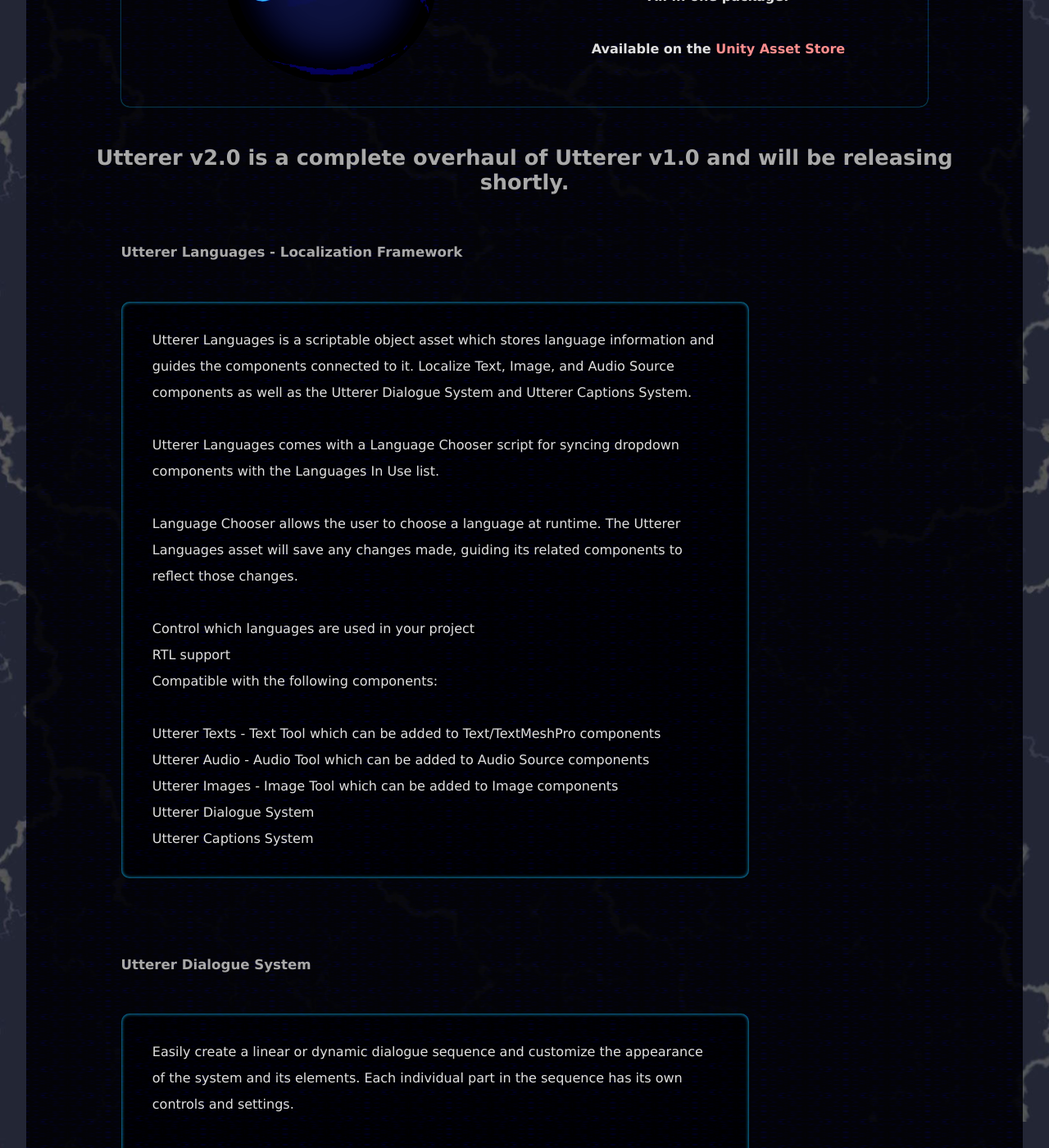
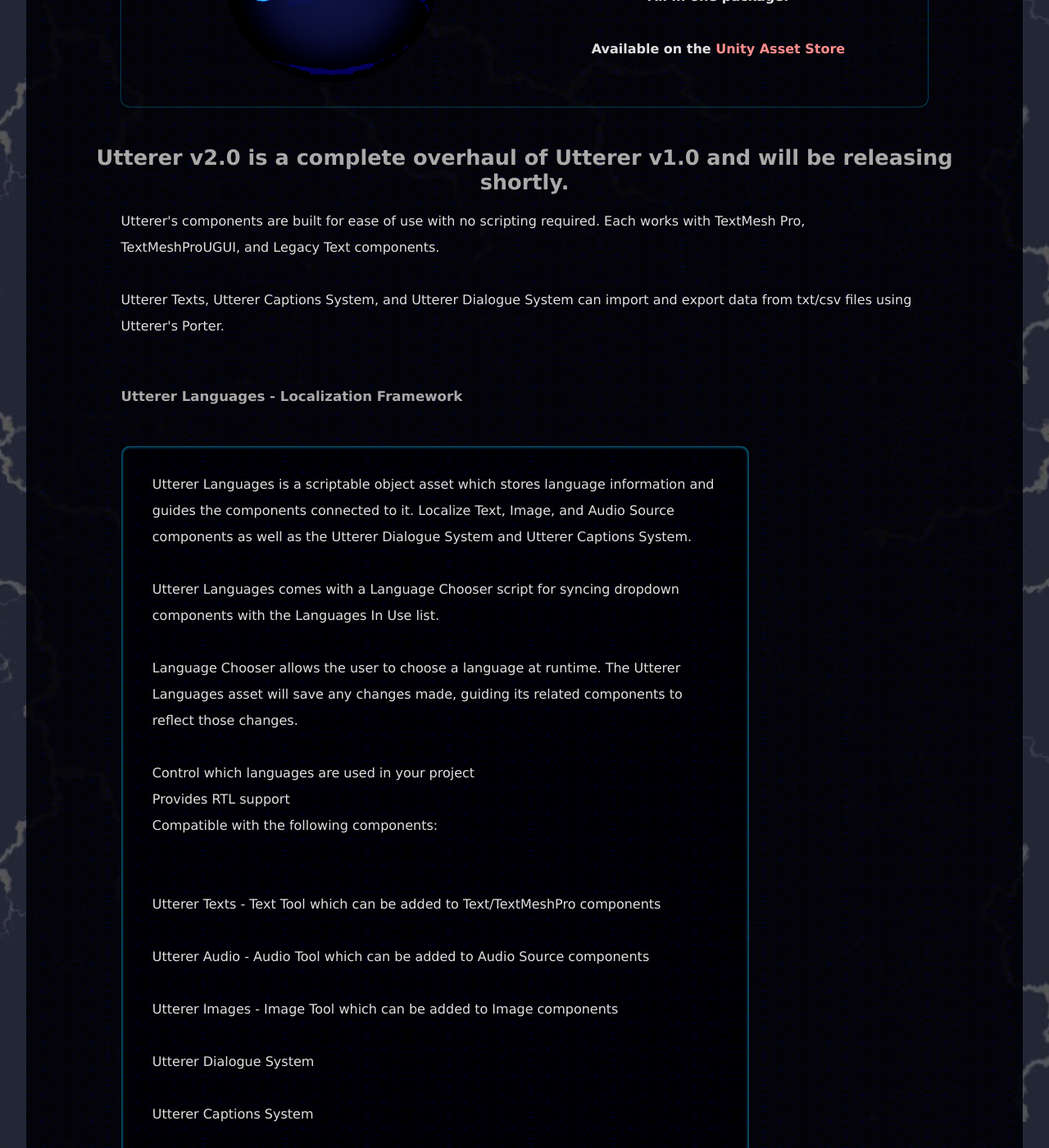
Before and after one commit to Madsir/madsirstudio.github.io, a Jekyll site: the page built from utterer/index.html, in a window 1280 px wide and 1400 px high, scrolled down 432 px. Shown: the whole window at 82% size. Built offline with Jekyll 4.4.1, drawn with Linux system fonts in a browser that asks for light colours.

Commit message:
Update index.html

```diff
--- a/utterer/index.html
+++ b/utterer/index.html
@@ -138,6 +138,9 @@
 		<br>
 	<br>
 		<h1>Utterer v2.0 is a complete overhaul of Utterer v1.0 and will be releasing shortly.</h1>
+		<p>Utterer's components are built for ease of use with no scripting required. Each works with TextMesh Pro, TextMeshProUGUI, and Legacy Text components.<br><br>
+
+Utterer Texts, Utterer Captions System, and Utterer Dialogue System can import and export data from txt/csv files using Utterer's Porter.</p>
 		<br><br>
 	<h2>Utterer Languages - Localization Framework</h2><br>
 		<div class="baround"><br><p>
@@ -148,14 +151,14 @@
 
 Language Chooser allows the user to choose a language at runtime. The Utterer Languages asset will save any changes made, guiding its related components to reflect those changes.<br><br>
 Control which languages are used in your project<br>
-RTL support<br>
-Compatible with the following components:<br><br>
+Provides RTL support<br>
+Compatible with the following components:<br><br><br>
 
-Utterer Texts - Text Tool which can be added to Text/TextMeshPro components<br>
-Utterer Audio - Audio Tool which can be added to Audio Source components<br>
-Utterer Images - Image Tool which can be added to Image components<br>
-Utterer Dialogue System<br>
-Utterer Captions System<br><br>
+Utterer Texts - Text Tool which can be added to Text/TextMeshPro components<br><br>
+Utterer Audio - Audio Tool which can be added to Audio Source components<br><br>
+Utterer Images - Image Tool which can be added to Image components<br><br>
+Utterer Dialogue System<br><br>
+Utterer Captions System<br><br><br>
 </div>
 	<br>
 
@@ -168,66 +171,66 @@
 	<p>  Easily create a linear or dynamic dialogue sequence and customize the appearance of the system and its elements. Each individual part in the sequence has its own controls and settings.
 <br><br><br>
 Settings:<br><br>
-Content Fade - If true, causes any enabled content (icon, speaker, dialogue, button) to fade in and out at the beginning and end of each dialogue in the sequence<br>
-Style Fade - If true, causes any enabled style (background, outline, scrollbar) to fade in and out at the beginning and end of each dialogue in the sequence<br>
-Paint On - If true, causes the system to add one letter or word at a time, depending on the type setting. Creates a bool to control word vs letter, and a float field for you to control the rate at which the letter/word appears<br>
-Freeze Scene - If true, changes the time scale to zero at the beginning of the dialogue sequence and then resets time scale to its original value at the end of the sequence<br>
+Content Fade - If true, causes any enabled content (icon, speaker, dialogue, button) to fade in and out at the beginning and end of each dialogue in the sequence<br><br>
+Style Fade - If true, causes any enabled style (background, outline, scrollbar) to fade in and out at the beginning and end of each dialogue in the sequence<br><br>
+Paint On - If true, causes the system to add one letter or word at a time, depending on the type setting. Creates a bool to control word vs letter, and a float field for you to control the rate at which the letter/word appears<br><br>
+Freeze Scene - If true, changes the time scale to zero at the beginning of the dialogue sequence and then resets time scale to its original value at the end of the sequence<br><br>
 Positions - allows for the positioning of each dialogue part in the sequence (TMP Object only)<br><br><br>
 
-Options:<br><br>
-Outline - If true, shows the outline of the system and creates style fields for its image and color<br>
-Outline Full - If true, the outline expands to contains all responses<br>
-Background - If true, shows the background of the system and creates style fields for the its image and color<br>
-Speaker - If true, shows the system's speaker and creates style fields for its font and color<br>
-Icon - If true, shows the icon if one is available in the dialogue sequence<br>
-Scrollbar - If true, shows a scrollbar for the dialogue and creates style fields for its back and handle images and colors<br>
-Button - If true, shows the system's advance button and creates style fields for its image and color<br>
-Response Back - If true, shows the backdrop for the responses<br>
-Fill Center - If true, fills the center of the response backdrop's Image. If false, only shows the "outline" of the response backdrop<br><br><br>
-Styles:<br><br>
-Background Style - refers to the background, outline, scrollbar, and advance button. Choose the color and texture (sprite/image) for each enabled element<br>
-Speaker Style - contains font, font size, font style, font color, font outline, and outline color settings for the speaker font, as well as a spacing setting to control the space between the speaker text and the dialogue text.<br>
-Dialogue Style - contains font, font size, font style, font color, font outline, and outline color settings for the dialogue font<br>
+Options:<br><br><br>
+Outline - If true, shows the outline of the system and creates style fields for its image and color<br><br>
+Outline Full - If true, the outline expands to contains all responses<br><br>
+Background - If true, shows the background of the system and creates style fields for the its image and color<br><br>
+Speaker - If true, shows the system's speaker and creates style fields for its font and color<br><br>
+Icon - If true, shows the icon if one is available in the dialogue sequence<br><br>
+Scrollbar - If true, shows a scrollbar for the dialogue and creates style fields for its back and handle images and colors<br><br>
+Button - If true, shows the system's advance button and creates style fields for its image and color<br><br>
+Response Back - If true, shows the backdrop for the responses<br><br>
+Fill Center - If true, fills the center of the response backdrop's Image. If false, only shows the "outline" of the response backdrop<br><br><br><br>
+Styles:<br><br><br>
+Background Style - refers to the background, outline, scrollbar, and advance button. Choose the color and texture (sprite/image) for each enabled element<br><br>
+Speaker Style - contains font, font size, font style, font color, font outline, and outline color settings for the speaker font, as well as a spacing setting to control the space between the speaker text and the dialogue text.<br><br>
+Dialogue Style - contains font, font size, font style, font color, font outline, and outline color settings for the dialogue font<br><br>
 Response Style - contains font, font size, font style, font color, font outline, and outline color settings for the response font. It also includes a Target Image bool to determine which graphic the button should target, a color field for the button background, and a color field for button's highlight color
 <br><br><br>
-Dialogue Tool :<br><br>
-All Dialogue and Response windows will be displayed in this workspace<br>
-Dialogue and response windows are draggable<br>
-You can scroll the workspace with the mouse or keyboard arrows<br>
-You can drag the workspace area by clicking the center mouse button<br>
-You can choose the background color, and choose between light mode and dark mode<br>
-Add and remove dialogue<br>
-Quick-position the windows in rows, columns, or diagonally<br>
-Controls which inputs can interact with the system<br>
+Dialogue Tool :<br><br><br>
+All Dialogue and Response windows will be displayed in this workspace<br><br>
+Dialogue and response windows are draggable<br><br>
+You can scroll the workspace with the mouse or keyboard arrows<br><br>
+You can drag the workspace area by clicking the center mouse button<br><br>
+You can choose the background color, and choose between light mode and dark mode<br><br>
+Add and remove dialogue<br><br>
+Quick-position the windows in rows, columns, or diagonally<br><br>
+Controls which inputs can interact with the system<br><br>
 Import/export strings from txt/csv files<br><br><br>
 
 Dialogue Tool - Dialogue Window<br><br>
-Each window contains the following controls:<br><br>
+Each window contains the following controls:<br><br><br>
 
-Response Input - A Dialogue window's Response Input is used to receive input from responses within the sequence and determine which part of the dialogue to display next.<br>
-Speaker - The speaker text area is where you'll input the text for the name of the speaker.<br>
-This field is hidden if the Speaker option is not enabled.<br>
-Dialogue - The dialogue text area is where you'll input the text for this piece of dialogue in the sequence.<br>
-Icon - Adding a sprite to the icon field will display an icon on the left of the dialogue system for this piece of dialogue.<br>
-Sound - Adding an audio clip to this field will play that clip during this piece of the dialogue.<br>
-This audio clip will be played by the dialogue system's audio source.<br>
-Interact - When set to true, the dialogue system will proceed based on user input. You can control which inputs are used by opening the Inputs window.<br>
-Time - The amount of time you would like this part of the dialogue to display itself.<br>
-This field and the delay field are hidden if this Dialogue is set to have Responses<br>
-Delay - The amount of time you want to wait to display the next dialogue into the delay field.<br>
-Utterer will display nothing during this break<br>
-Responses - Turning this toggle on allows you to add up to four responses to this dialogue.<br>
+Response Input - A Dialogue window's Response Input is used to receive input from responses within the sequence and determine which part of the dialogue to display next.<br><br>
+Speaker - The speaker text area is where you'll input the text for the name of the speaker.<br><br>
+This field is hidden if the Speaker option is not enabled.<br><br>
+Dialogue - The dialogue text area is where you'll input the text for this piece of dialogue in the sequence.<br><br>
+Icon - Adding a sprite to the icon field will display an icon on the left of the dialogue system for this piece of dialogue.<br><br>
+Sound - Adding an audio clip to this field will play that clip during this piece of the dialogue.<br><br>
+This audio clip will be played by the dialogue system's audio source.<br><br>
+Interact - When set to true, the dialogue system will proceed based on user input. You can control which inputs are used by opening the Inputs window.<br><br>
+Time - The amount of time you would like this part of the dialogue to display itself.<br><br>
+This field and the delay field are hidden if this Dialogue is set to have Responses<br><br>
+Delay - The amount of time you want to wait to display the next dialogue into the delay field.<br><br>
+Utterer will display nothing during this break<br><br>
+Responses - Turning this toggle on allows you to add up to four responses to this dialogue.<br><br>
 Positions - If the Positions setting is true, two Vector 3 fields will appear. One for position and one for rotation. (TMP 3D objects only)<br><br><br>
 
 
 
-Dialogue Tool - Response Windows<br><br>
+Dialogue Tool - Response Windows<br><br><br>
 Each Response window has the following controls:<br><br>
 
-Response - The response text area is where you'll input the text for this response to the Dialogue.<br>
-Behaviour - Adding a game object to this field creates a list of available Monobehaviours to choose from.<br>
-Function Name - This string should be the name of a function in the chosen Monobehaviour. The string will be used in an Invoke method if this response is chosen.<br>
-Response Output - If this toggle is active and connected to another Dialogue's Response Input field, then that Dialogue will display next if this response is chosen.<br><br>
+Response - The response text area is where you'll input the text for this response to the Dialogue.<br><br>
+Behaviour - Adding a game object to this field creates a list of available Monobehaviours to choose from.<br><br>
+Function Name - This string should be the name of a function in the chosen Monobehaviour. The string will be used in an Invoke method if this response is chosen.<br><br>
+Response Output - If this toggle is active and connected to another Dialogue's Response Input field, then that Dialogue will display next if this response is chosen.<br><br><br>
 		</p>
 		<br>
 		</div>
```
